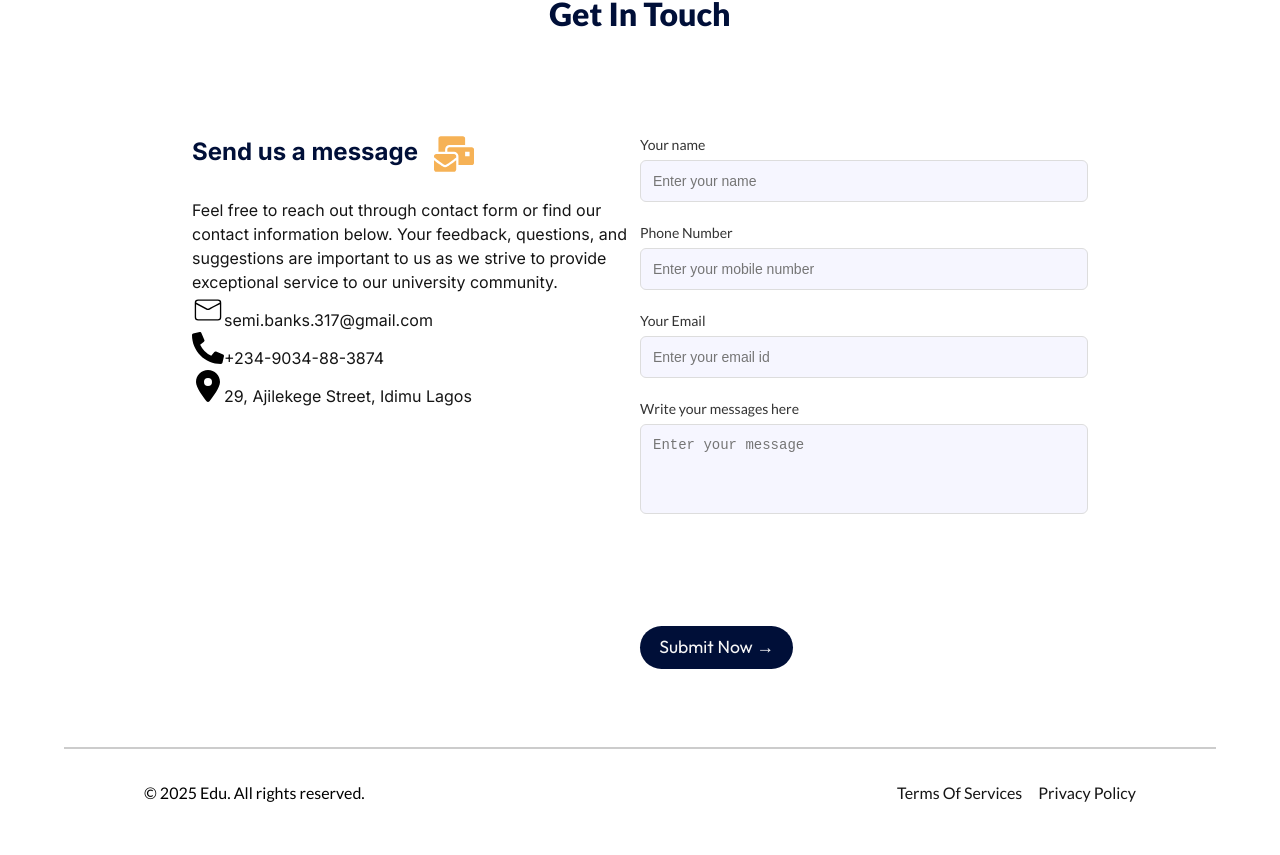
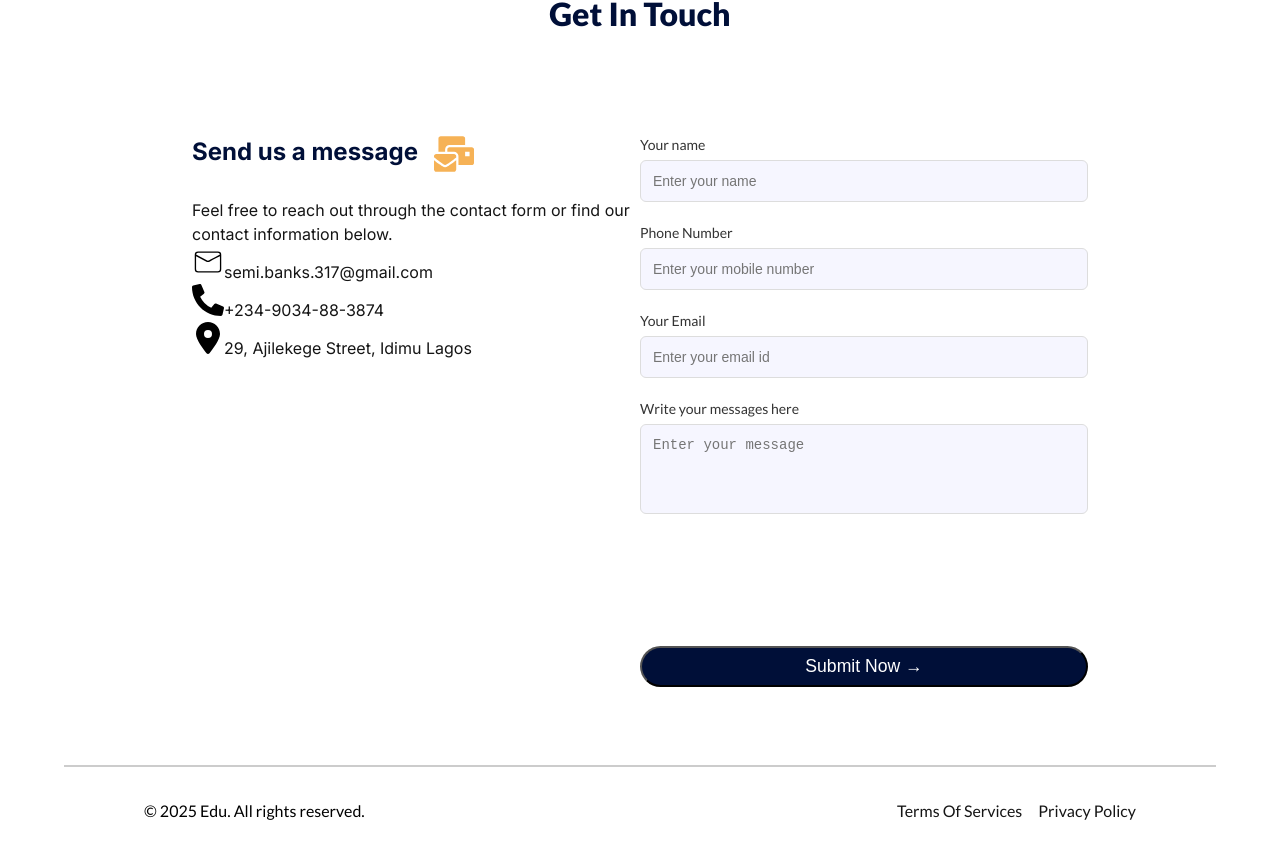
Before and after one commit to Semilore317/edu, a React (Vite) app: page / in a window 1280 px wide. Shown: the part 3640-4495 px from the top of the page. Built offline with nearby package versions, Linux system fonts and the light colour scheme.

Commit message:
added emailJs functionality

```diff
--- a/src/components/contact/Contact.jsx
+++ b/src/components/contact/Contact.jsx
@@ -1,76 +1,96 @@
-import "./Contact.scss"
+import "./Contact.scss";
 import { CiMail } from "react-icons/ci";
 import { FaPhoneAlt } from "react-icons/fa";
 import { FaLocationDot } from "react-icons/fa6";
 import { FaMailBulk } from "react-icons/fa";
+import { useState } from "react";
+import emailjs from "@emailjs/browser";
 
 const Contact = () => {
+    const [formData, setFormData] = useState({
+        name: "",
+        phone: "",
+        email: "",
+        message: ""
+    });
+
+    const [status, setStatus] = useState({ message: "", type: "" });
+    const [isSending, setIsSending] = useState(false);
+
+    const handleChange = (e) => {
+        setFormData({ ...formData, [e.target.id]: e.target.value });
+    };
+
+    const handleSubmit = (e) => {
+        e.preventDefault();
+        setIsSending(true);
+        setStatus({ message: "", type: "" });
+
+        emailjs.send("service_cpr8jyb", "template_dme0w3o", formData, "2YWh4Cc1bKwFhlFgQ")
+            .then(() => {
+                setStatus({ message: "Message sent successfully!", type: "success" });
+                setFormData({ name: "", phone: "", email: "", message: "" });
+            })
+            .catch(() => {
+                setStatus({ message: "Failed to send message. Please try again.", type: "error" });
+            })
+            .finally(() => setIsSending(false));
+    };
+
     return (
         <div className="contact">
             <h3>CONTACT US</h3>
             <h1>Get In Touch</h1>
-
             <div className="contact__wrapper">
                 <div className="contact__wrapper__left">
                     <div className="annoying">
                         <h3>Send us a message</h3>
-                        <FaMailBulk className="contact__wrapper__icon"/>
-
+                        <FaMailBulk className="contact__wrapper__icon" />
                     </div>
-                    <br/>
-
-                    <p>Feel free to reach out through contact form or
-                        find our contact information below. Your feedback, questions,
-                        and suggestions are important to us as we strive to provide
-                        exceptional service to our university community.
-                    </p>
-
-                    <br/>
-
+                    <br />
+                    <p>Feel free to reach out through the contact form or find our contact information below.</p>
+                    <br />
                     <CiMail className="contact__wrapper__icons" />
                     <p>semi.banks.317@gmail.com</p>
-
-                    <br/>
-
+                    <br />
                     <FaPhoneAlt className="contact__wrapper__icons" />
                     <p>+234-9034-88-3874</p>
-
-                    <br/>
-
+                    <br />
                     <FaLocationDot className="contact__wrapper__icons" />
                     <p>29, Ajilekege Street, Idimu Lagos</p>
                 </div>
-
                 <div className="contact__wrapper__right">
-                    <form className="contact-form">
+                    <form className="contact-form" onSubmit={handleSubmit}>
                         <div className="form-group">
                             <label htmlFor="name">Your name</label>
-                        <input type="text" id="name" placeholder="Enter your name" />
+                            <input type="text" id="name" placeholder="Enter your name" value={formData.name} onChange={handleChange} required />
                         </div>
-
                         <div className="form-group">
                             <label htmlFor="phone">Phone Number</label>
-                        <input type="tel" id="phone" placeholder="Enter your mobile number" />
+                            <input type="tel" id="phone" placeholder="Enter your mobile number" value={formData.phone} onChange={handleChange} required />
                         </div>
-
                         <div className="form-group">
                             <label htmlFor="email">Your Email</label>
-                        <input type="email" id="email" placeholder="Enter your email id" />
+                            <input type="email" id="email" placeholder="Enter your email id" value={formData.email} onChange={handleChange} required />
                         </div>
-
                         <div className="form-group">
                             <label htmlFor="message">Write your messages here</label>
-                        <textarea id="message" rows="4" placeholder="Enter your message"></textarea>
+                            <textarea id="message" rows="4" placeholder="Enter your message" value={formData.message} onChange={handleChange} required></textarea>
                         </div>
+                        <button type="submit" className="form__btn" disabled={isSending}>
+                            {isSending ? "Sending..." : "Submit Now →"}
+                        </button>
+
+                        {status.message && (
+                            <p className={`status-message ${status.type}`}>
+                                {status.message}
+                            </p>
+                        )}
                     </form>
-
-                    <div className="form__btn">
-                        <p>Submit Now &#8594;</p>
                 </div>
             </div>
         </div>
-        </div>
-    )
-}
+    );
+};
 
 export default Contact;
--- a/src/components/contact/Contact.scss
+++ b/src/components/contact/Contact.scss
@@ -128,6 +128,7 @@
 
 .form__btn{
   background: var(--dark-blue);
+  color: white;
   padding-inline: 0.6rem;
   padding-block: 0.5rem;
   border-radius: 999rem;
```
Also changed, not shown: package.json (+7 -0 lines), src/backend/server.js (added, +39 -0 lines), 1 other file (tests, documents, lock files or other folders). Lines whose indentation alone changed are shown as unchanged.
